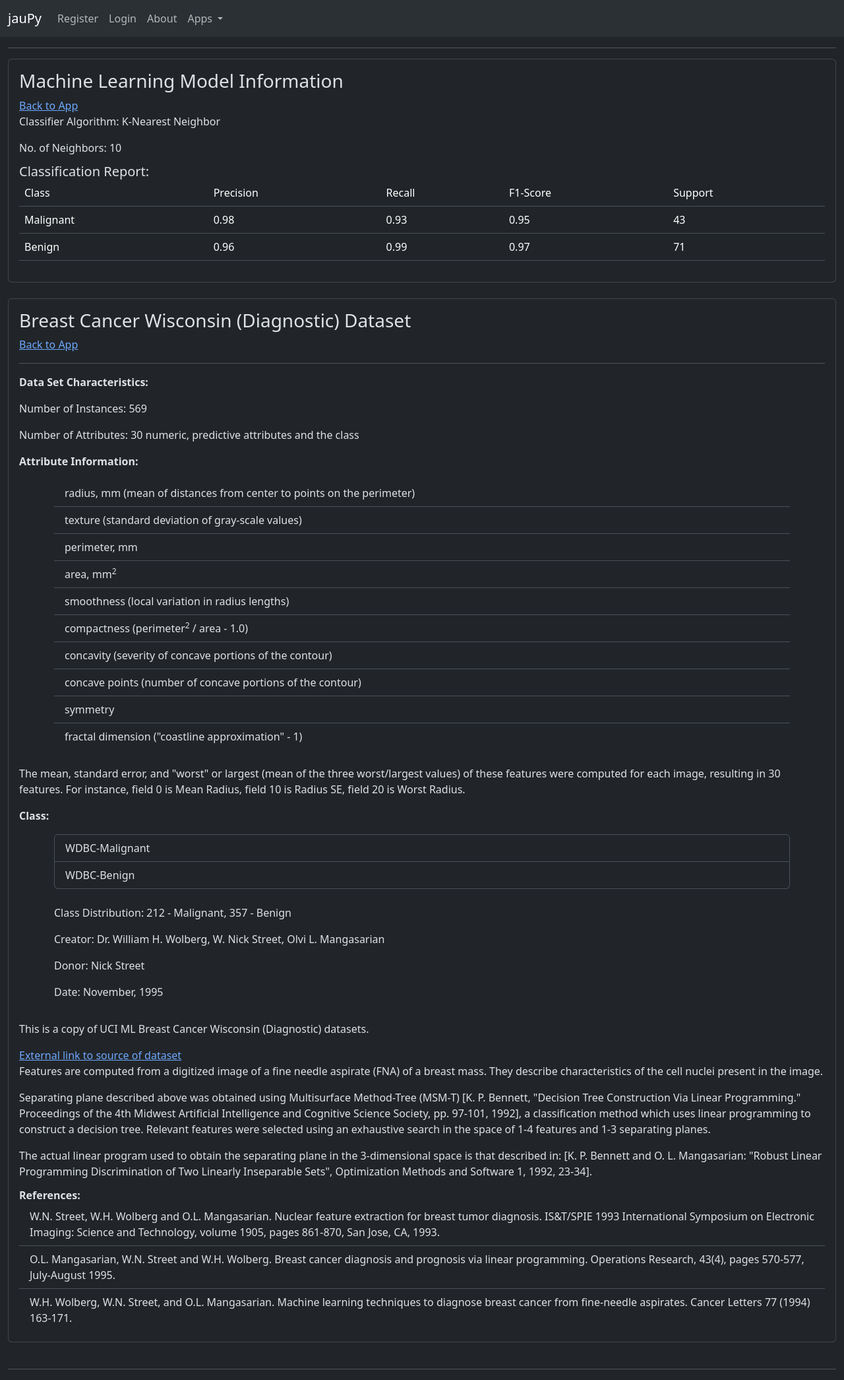
After one commit to jedoyt/flask_pyanywhere_app, a Flask app: page /breast_cancer_dataset_info in a window 1280 px wide. The commit adds this page. Shown: the whole page at 66% size. Run offline with Flask 3, Linux system fonts and the light colour scheme.

Commit message:
Added info page on breast cancer dataset and machine learning algorithm

```diff
--- a/app/ml_app_breast_cancer/__init__.py
+++ b/app/ml_app_breast_cancer/__init__.py
@@ -35,3 +35,7 @@ def index():
         'ml_app_breast_cancer/breast_cancer_classifier.html',
         stats_dict=list(stats_dict.items())
         )
+
+@bp.route('/breast_cancer_dataset_info', methods=['GET', 'POST'])
+def dataset_info():
+    return render_template('ml_app_breast_cancer/dataset_info.html')
--- a/app/templates/ml_app_breast_cancer/breast_cancer_classifier.html
+++ b/app/templates/ml_app_breast_cancer/breast_cancer_classifier.html
@@ -5,6 +5,7 @@
     <div class="card-body">
         <h5 class="card-title text-center">Breast Cancer Tumor Classifier</h5>
         <p class="card-subtitle text-center">(Supervised Machine Learning)</p>
+        <a href="{{ url_for('ml_app_breast_cancer.dataset_info') }}">Info on training dataset</a>
         {% if prediction %}
         <h3 class="card-title text-center">Tumor Classification: "{{ prediction }}"</h3>
         {% else %}
--- /dev/null
+++ b/app/templates/ml_app_breast_cancer/dataset_info.html
@@ -0,0 +1,124 @@
+{% extends 'base.html' %}
+{% block title %}
+Breast Cancer Dataset Info
+{% endblock %}
+
+{% block content %}
+<div class="card">
+    <div class="card-body">
+        <h3 class="card-title">Machine Learning Model Information</h3>
+        <a href="{{ url_for('ml_app_breast_cancer.index') }}">Back to App</a>
+        <p class="card-text">Classifier Algorithm: K-Nearest Neighbor</p>
+        <p class="card-text">No. of Neighbors: 10</p>
+        <h5 class="card-subtitle">Classification Report:</h5>
+        <table class="table">
+            <thead>
+                <tr>
+                    <td>Class</td>
+                    <td>Precision</td>
+                    <td>Recall</td>
+                    <td>F1-Score</td>
+                    <td>Support</td>
+                </tr>
+            </thead>
+            <tbody>
+                <tr>
+                    <td>Malignant</td>
+                    <td>0.98</td>
+                    <td>0.93</td>
+                    <td>0.95</td>
+                    <td>43</td>
+                </tr>
+                <tr>
+                    <td>Benign</td>
+                    <td>0.96</td>
+                    <td>0.99</td>
+                    <td>0.97</td>
+                    <td>71</td>
+                </tr>
+            </tbody>
+        </table>
+    </div>
+</div>
+<br>
+<div class="card">
+    <div class="card-body">
+        <h3 class="card-title">Breast Cancer Wisconsin (Diagnostic) Dataset</h3>
+        <a href="{{ url_for('ml_app_breast_cancer.index') }}">Back to App</a>
+        <div><hr></div>
+        <p class="card-text"><strong>Data Set Characteristics:</strong></p>
+        <p class="card-text">Number of Instances: 569</p>
+        <p class="card-text">Number of Attributes: 30 numeric, predictive attributes and the class
+        </p>
+        <p class="card-text"><strong>Attribute Information:</strong></p>
+        <div class="container-sm">
+            <ul class="list-group list-group-flush">
+                <li class="list-group-item">radius, mm (mean of distances from center to points on the perimeter)</li>
+                <li class="list-group-item">texture (standard deviation of gray-scale values)</li>
+                <li class="list-group-item">perimeter, mm</li>
+                <li class="list-group-item">area, mm<sup>2</sup></li>
+                <li class="list-group-item">smoothness (local variation in radius lengths)</li>
+                <li class="list-group-item">compactness (perimeter<sup>2</sup> / area - 1.0)</li>
+                <li class="list-group-item">concavity (severity of concave portions of the contour)</li>
+                <li class="list-group-item">concave points (number of concave portions of the contour)</li>
+                <li class="list-group-item">symmetry</li>
+                <li class="list-group-item">fractal dimension ("coastline approximation" - 1)</li>
+            </ul>
+        </div>
+        <br>
+        <p class="card-text">The mean, standard error, and "worst" or largest (mean of the three
+            worst/largest values) of these features were computed for each image,
+            resulting in 30 features.  For instance, field 0 is Mean Radius, field
+            10 is Radius SE, field 20 is Worst Radius.</p>
+        <p card-text><strong>Class:</strong></p>
+        <div class="container-sm">
+            <ul class="list-group">
+                <li class="list-group-item">WDBC-Malignant</li>
+                <li class="list-group-item">WDBC-Benign</li>
+            </ul>
+        </div>
+        <br>
+        <div class="container-sm">
+            <p class="card-text">Class Distribution: 212 - Malignant, 357 - Benign</p>
+            <p class="card-text">Creator:  Dr. William H. Wolberg, W. Nick Street, Olvi L. Mangasarian</p>
+            <p class="card-text">Donor: Nick Street</p>
+            <p class="card-text">Date: November, 1995</p>
+        </div>
+    </div>
+    <div class="card-body">
+        <p class="card-text">This is a copy of UCI ML Breast Cancer Wisconsin (Diagnostic) datasets.</p>
+        <a class="card-link" href="https://archive.ics.uci.edu/dataset/17/breast+cancer+wisconsin+diagnostic" target="_blank">External link to source of dataset</a>
+        <p class="card-text">Features are computed from a digitized image of a fine needle
+            aspirate (FNA) of a breast mass.  They describe
+            characteristics of the cell nuclei present in the image.</p>
+        <p class="card-text">Separating plane described above was obtained using
+            Multisurface Method-Tree (MSM-T) [K. P. Bennett, "Decision Tree
+            Construction Via Linear Programming." Proceedings of the 4th
+            Midwest Artificial Intelligence and Cognitive Science Society,
+            pp. 97-101, 1992], a classification method which uses linear
+            programming to construct a decision tree.  Relevant features
+            were selected using an exhaustive search in the space of 1-4
+            features and 1-3 separating planes.</p>
+        <p class="card-text">The actual linear program used to obtain the separating plane
+            in the 3-dimensional space is that described in:
+            [K. P. Bennett and O. L. Mangasarian: "Robust Linear
+            Programming Discrimination of Two Linearly Inseparable Sets",
+            Optimization Methods and Software 1, 1992, 23-34].</p>
+        <p></p>
+        <p class="card-subtitle"><strong>References:</strong></p>
+        <ul class="list-group list-group-flush">
+            <li class="list-group-item">W.N. Street, W.H. Wolberg and O.L. Mangasarian. Nuclear feature extraction
+                for breast tumor diagnosis. IS&T/SPIE 1993 International Symposium on
+                Electronic Imaging: Science and Technology, volume 1905, pages 861-870,
+                San Jose, CA, 1993.</li>
+            <li class="list-group-item">O.L. Mangasarian, W.N. Street and W.H. Wolberg. Breast cancer diagnosis and
+                prognosis via linear programming. Operations Research, 43(4), pages 570-577,
+                July-August 1995.</li>
+            <li class="list-group-item">W.H. Wolberg, W.N. Street, and O.L. Mangasarian. Machine learning techniques
+                to diagnose breast cancer from fine-needle aspirates. Cancer Letters 77 (1994)
+                163-171.</li>
+        </ul>
+    </div>
+</div>
+<br>
+{% endblock %}
```
